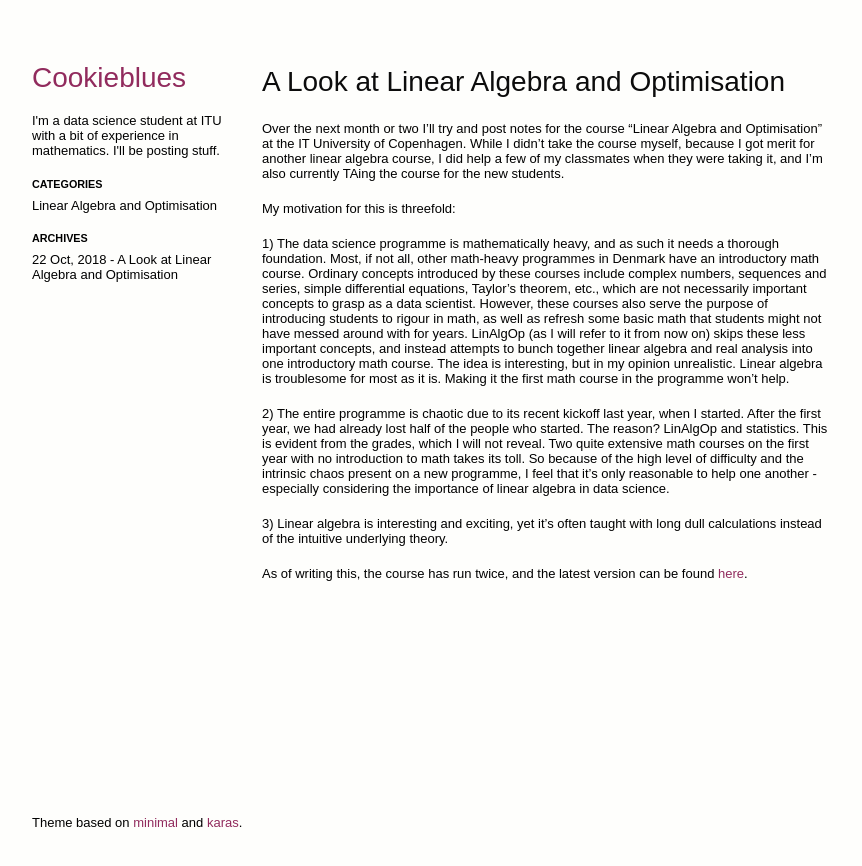
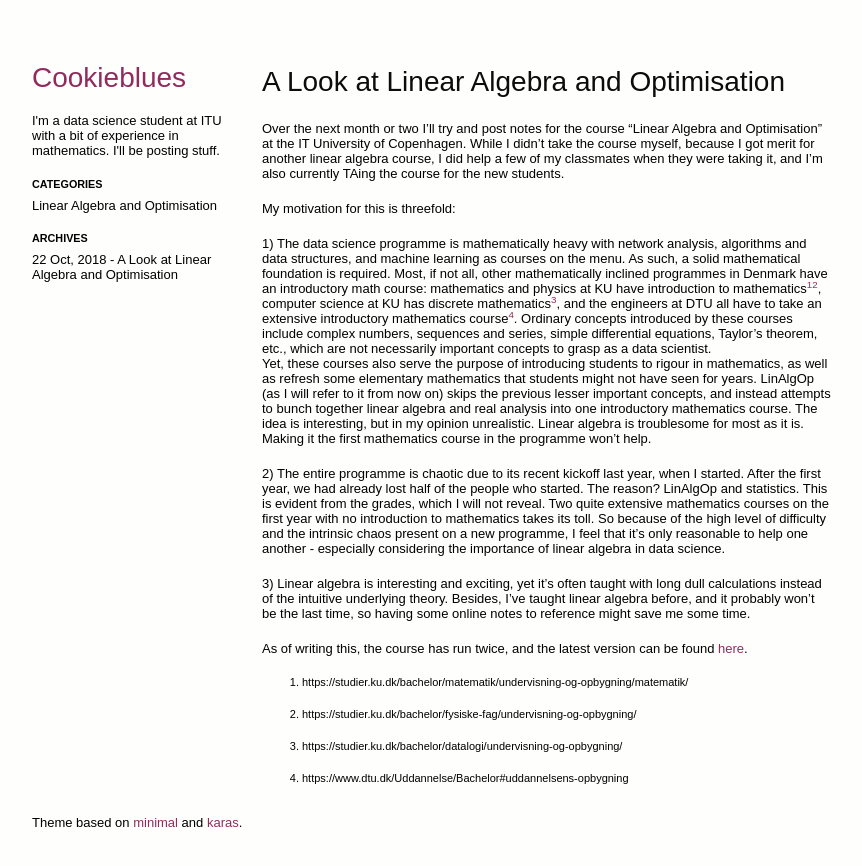
Before and after one commit to cookieblues/cookieblues.github.io, a Jekyll site: the page built from pages/_posts/18-10-22-a-look-at-linear-algebra-and-optimisation.md, in a window 1280 px wide. Shown: the top 866 px of the page, without its empty margins (208-1070 px from the left). Built offline with Jekyll 4.4.1, drawn with Linux system fonts in a browser that asks for light colours.

Commit message:
testing build for github downtime

```diff
--- a/_config.yml
+++ b/_config.yml
@@ -7,4 +7,5 @@ url: "https://cookieblues.github.io"
 markdown: kramdown
 kramdown:
    math_engine: mathjax
+   footnote_backlink:
 tags: [LinAlgOp]
--- a/_sass/style.scss
+++ b/_sass/style.scss
@@ -1,3 +1,14 @@
+.wrapper {
+  width:800px;
+  margin:0 auto;
+}
+
+section {
+  width:570px;
+  float:right;
+  padding-bottom:50px;
+}
+
 body {
   background-color: #fefefc;
   padding:35px;
@@ -36,11 +47,6 @@ a {
 
 a:hover {
   color:#6a103c;
-}
-
-.wrapper {
-  width:800px;
-  margin:0 auto;
 }
 
 p.side {
@@ -145,11 +151,6 @@ header ul a:active {
   background-color:#f0f0f0;
 }
 
-strong {
-  color:#222;
-  font-weight:500;
-}
-
 header ul li + li + li {
   border-right:none;
   width:89px;
@@ -161,10 +162,34 @@ header ul a strong {
   color:#222;
 }
 
-section {
-  width:570px;
-  float:right;
-  padding-bottom:50px;
+footer {
+  width:215px;
+  float:left;
+  position:fixed;
+  bottom:50px;
+  -webkit-font-smoothing:subpixel-antialiased;
+}
+
+.footnotes {
+  font-size:11px;
+  margin:0 0 5px;
+  padding:0;
+}
+
+p.footnotes {
+  margin:0 0 5px;
+  padding:0;
+}
+
+sup,sub {
+  font-size:75%;
+  line-height:0;
+  position:relative;
+}
+
+strong {
+  color:#222;
+  font-weight:500;
 }
 
 small {
@@ -176,14 +201,6 @@ hr {
   background:#e5e5e5;
   height:1px;
   margin:0 0 20px;
-}
-
-footer {
-  width:215px;
-  float:left;
-  position:fixed;
-  bottom:50px;
-  -webkit-font-smoothing:subpixel-antialiased;
 }
 
 ul.post_list {
--- a/pages/_posts/18-10-22-a-look-at-linear-algebra-and-optimisation.md
+++ b/pages/_posts/18-10-22-a-look-at-linear-algebra-and-optimisation.md
@@ -7,11 +7,19 @@ Over the next month or two I'll try and post notes for the course "Linear Algebr
 
 My motivation for this is threefold:
 
-1) The data science programme is mathematically heavy, and as such it needs a thorough foundation. Most, if not all, other math-heavy programmes in Denmark have an introductory math course. Ordinary concepts introduced by these courses include complex numbers, sequences and series, simple differential equations, Taylor's theorem, etc., which are not necessarily important concepts to grasp as a data scientist. However, these courses also serve the purpose of introducing students to rigour in math, as well as refresh some basic math that students might not have messed around with for years. LinAlgOp (as I will refer to it from now on) skips these less important concepts, and instead attempts to bunch together linear algebra and real analysis into one introductory math course. The idea is interesting, but in my opinion unrealistic. Linear algebra is troublesome for most as it is. Making it the first math course in the programme won't help.
+1) The data science programme is mathematically heavy with network analysis, algorithms and data structures, and machine learning as courses on the menu.
+ As such, a solid mathematical foundation is required. Most, if not all, other mathematically inclined programmes in Denmark have an introductory math course: mathematics and physics at KU have introduction to mathematics[^1][^2], computer science at KU has discrete mathematics[^3], and the engineers at DTU all have to take an extensive introductory mathematics course[^4]. Ordinary concepts introduced by these courses include complex numbers, sequences and series, simple differential equations, Taylor's theorem, etc., which are not necessarily important concepts to grasp as a data scientist.\\
+ Yet, these courses also serve the purpose of introducing students to rigour in mathematics, as well as refresh some elementary mathematics that students might not have seen for years. LinAlgOp (as I will refer to it from now on) skips the previous lesser important concepts, and instead attempts to bunch together linear algebra and real analysis into one introductory mathematics course. The idea is interesting, but in my opinion unrealistic. Linear algebra is troublesome for most as it is. Making it the first mathematics course in the programme won't help.
 
-2) The entire programme is chaotic due to its recent kickoff last year, when I started. After the first year, we had already lost half of the people who started. The reason? LinAlgOp and statistics. This is evident from the grades, which I will not reveal. Two quite extensive math courses on the first year with no introduction to math takes its toll. So because of the high level of difficulty and the intrinsic chaos present on a new programme, I feel that it's only reasonable to help one another - especially considering the importance of linear algebra in data science.
+2) The entire programme is chaotic due to its recent kickoff last year, when I started. After the first year, we had already lost half of the people who started. The reason? LinAlgOp and statistics. This is evident from the grades, which I will not reveal. Two quite extensive mathematics courses on the first year with no introduction to mathematics takes its toll. So because of the high level of difficulty and the intrinsic chaos present on a new programme, I feel that it's only reasonable to help one another - especially considering the importance of linear algebra in data science.
 
-3) Linear algebra is interesting and exciting, yet it's often taught with long dull calculations instead of the intuitive underlying theory.
+3) Linear algebra is interesting and exciting, yet it's often taught with long dull calculations instead of the intuitive underlying theory. Besides, I've taught linear algebra before, and it probably won't be the last time, so having some online notes to reference might save me some time.
 
 
 As of writing this, the course has run twice, and the latest version can be found [here](https://mit.itu.dk/ucs/cb_www/course.sml?course_id=2013608&mode=search&lang=da&print_friendly_p=t&goto=1540218458.000){:target="_blank"}.
+
+
+[^1]: https://studier.ku.dk/bachelor/matematik/undervisning-og-opbygning/matematik/
+[^2]: https://studier.ku.dk/bachelor/fysiske-fag/undervisning-og-opbygning/
+[^3]: https://studier.ku.dk/bachelor/datalogi/undervisning-og-opbygning/
+[^4]: https://www.dtu.dk/Uddannelse/Bachelor#uddannelsens-opbygning
```
Also changed, not shown: 2 other files.
